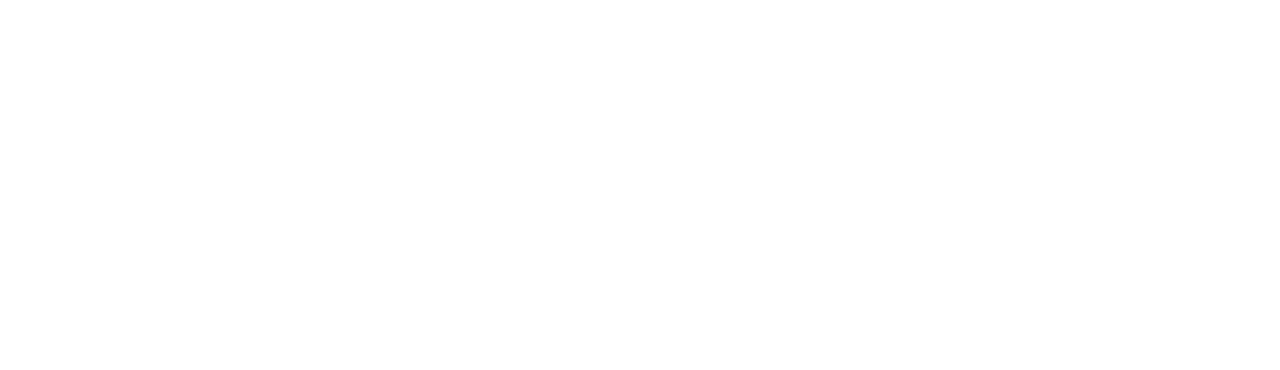
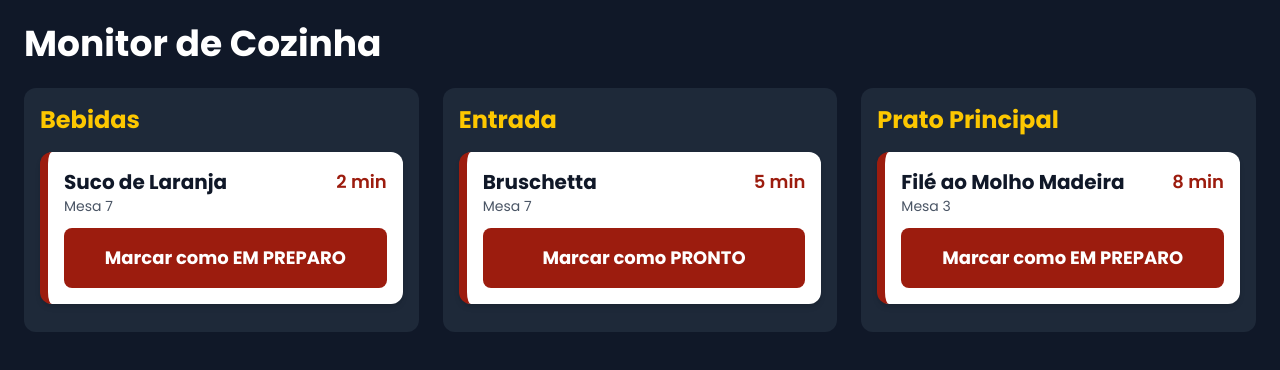
Before and after one commit to FastCooking/Front-End, a React (Vite) app: page /kds in a window 1280 px wide. Before the commit this address had no page. Shown: the top 370 px of the page. Built offline with nearby package versions, Linux system fonts and the light colour scheme.

Commit message:
feat: criação do monitoramento da cozinha

```diff
--- a/src/App.jsx
+++ b/src/App.jsx
@@ -8,6 +8,7 @@
 import TelaCozinha from './pages/TelaCozinha';
 import TelaAdministrador from './pages/TelaAdministrador';
 import LandingPage from './pages/LandingPage';
+import TelaKDS from './pages/TelaKds';
 
 
 function App(){
@@ -20,6 +21,7 @@
         <Route path="/garcom" element={<TelaGarcom />} />
         <Route path="/cozinha" element={<TelaCozinha />} />
         <Route path="/administrativo" element={<TelaAdministrador />} />
+        <Route path="/kds" element={<TelaKDS />} />
       </Routes>
     </BrowserRouter>
   );
--- /dev/null
+++ b/src/components/kds/ItemFila.jsx
@@ -0,0 +1,36 @@
+function ItemFila({ item, onAvancarStatus }) {
+  const proximoStatus = {
+    pendente: "em preparo",
+    "em preparo": "pronto",
+  };
+
+  const statusSeguinte = proximoStatus[item.status];
+
+  return (
+    <div className="bg-white rounded-xl p-4 shadow-md border-l-8 border-[#9C1C0E] mb-3">
+      <div className="flex justify-between items-start">
+        <div>
+          <h3 className="text-xl font-bold text-gray-900">{item.nomeItem}</h3>
+          <p className="text-sm text-gray-600">Mesa {item.mesa}</p>
+        </div>
+        <span className="text-lg font-semibold text-[#9C1C0E]">
+          {item.tempoEsperaMin} min
+        </span>
+      </div>
+
+      {statusSeguinte && (
+        <button onClick={() => onAvancarStatus(item.idItemPedido, statusSeguinte)}className="w-full mt-3 bg-[#9C1C0E] hover:bg-[#7a1509] text-white text-lg font-bold py-4 rounded-lg cursor-pointer">
+          Marcar como {statusSeguinte.toUpperCase()}
+        </button>
+      )}
+
+      {item.status === "pronto" && (
+        <p className="mt-3 text-center text-green-700 font-bold text-lg">
+          ✓ PRONTO — aguardando retirada
+        </p>
+      )}
+    </div>
+  );
+}
+
+export default ItemFila;
--- /dev/null
+++ b/src/pages/TelaKDS.jsx
@@ -0,0 +1,67 @@
+import { useState, useEffect } from "react";
+import { buscarFilaKDS, atualizarStatusItem } from "../services/kdsService.js";
+import ItemFila from "../components/kds/ItemFila.jsx";
+
+function TelaKDS() {
+  const [fila, setFila] = useState([]);
+
+  async function carregarFila() {
+    try {
+      const dados = await buscarFilaKDS();
+      setFila(dados);
+    } catch (erro) {
+      console.error("Erro ao buscar fila do KDS:", erro);
+    }
+  }
+
+  useEffect(() => {
+    carregarFila();
+
+    const intervalo = setInterval(() => {
+      carregarFila();
+    }, 1000);
+
+    return () => clearInterval(intervalo);
+  }, []);
+
+  async function handleAvancarStatus(idItemPedido, novoStatus) {
+    try {
+      await atualizarStatusItem(idItemPedido, novoStatus);
+      await carregarFila();
+    } catch (erro) {
+      console.error("Erro ao atualizar status:", erro);
+    }
+  }
+
+  const filaOrdenada = [...fila].sort((a, b) => b.pontuacaoPrioridade - a.pontuacaoPrioridade);
+
+  const filaAgrupada = filaOrdenada.reduce((grupos, item) => {
+    const categoria = item.categoria;
+    if (!grupos[categoria]) {
+      grupos[categoria] = [];
+    }
+    grupos[categoria].push(item);
+    return grupos;
+  }, {});
+
+  return (
+    <div className="min-h-screen bg-gray-900 p-6">
+      <h1 className="text-4xl font-bold text-white mb-6">Monitor de Cozinha</h1>
+
+      <div className="grid grid-cols-1 md:grid-cols-2 lg:grid-cols-3 gap-6">
+        {Object.entries(filaAgrupada).map(([categoria, itens]) => (
+          <div key={categoria} className="bg-gray-800 rounded-xl p-4">
+            <h2 className="text-2xl font-bold text-yellow-400 mb-4">{categoria}</h2>
+            {itens
+              .filter((item) => item.status !== "pronto" || true)
+              .map((item) => (
+                <ItemFila key={item.idItemPedido} item={item} onAvancarStatus={handleAvancarStatus} />
+              ))}
+          </div>
+        ))}
+      </div>
+    </div>
+  );
+}
+
+export default TelaKDS;
--- /dev/null
+++ b/src/services/kdsService.js
@@ -0,0 +1,22 @@
+let filaMock = [
+  { idItemPedido: 1, nomeItem: "Suco de Laranja", categoria: "Bebidas", status: "pendente", pontuacaoPrioridade: 3.0, mesa: 7, tempoEsperaMin: 2 },
+  { idItemPedido: 2, nomeItem: "Filé ao Molho Madeira", categoria: "Prato Principal", status: "pendente", pontuacaoPrioridade: 1.2, mesa: 3, tempoEsperaMin: 8 },
+  { idItemPedido: 3, nomeItem: "Bruschetta", categoria: "Entrada", status: "em preparo", pontuacaoPrioridade: 1.8, mesa: 7, tempoEsperaMin: 5 },
+];
+
+export async function buscarFilaKDS() {
+    return new Promise((resolve) => {
+        setTimeout(() => {
+            resolve([...filaMock]);
+        }, 300);
+    });
+}
+export async function atualizarStatusItem(idItemPedido, novoStatus) {
+  return new Promise((resolve) => {
+    setTimeout(() => {
+      filaMock = filaMock.map((item) =>
+        item.idItemPedido === idItemPedido ? { ...item, status: novoStatus } : item);
+      resolve({ sucesso: true });
+    }, 300);
+  });
+}
```
